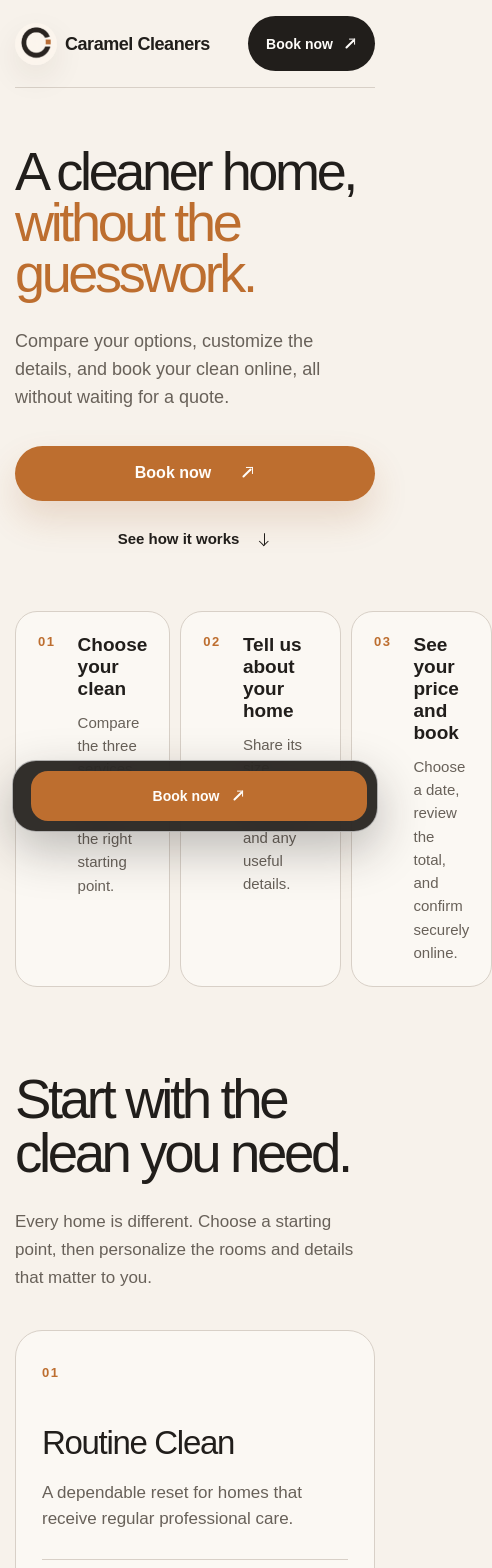
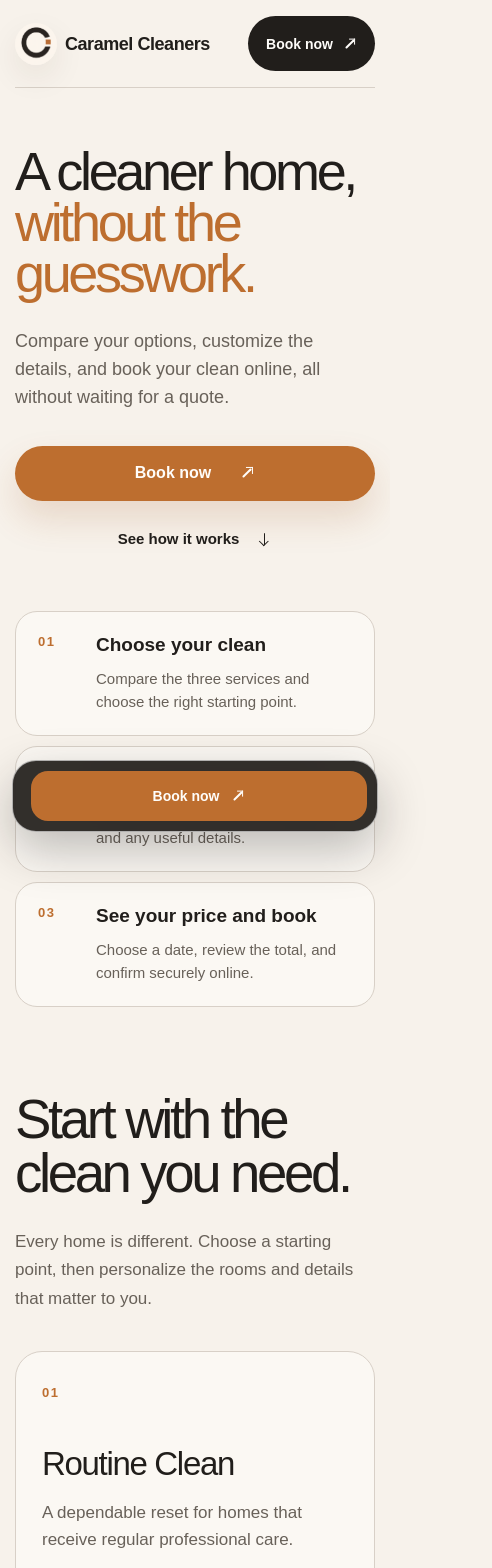
Before and after one commit to taherezm/caramel-cleaners, a Next.js app: page / in a window 390 px wide. Shown: the top 1568 px of the page, 492 px wide, since content can reach past the window. Built offline with nearby package versions, Linux system fonts and the light colour scheme.

Commit message:
Fix how-it-works layout on mobile

```diff
--- a/app/globals.css
+++ b/app/globals.css
@@ -17,11 +17,15 @@
 
 html {
   min-height: 100%;
+  max-width: 100%;
+  overflow-x: clip;
 }
 
 body {
   min-height: 100vh;
+  max-width: 100%;
   margin: 0;
+  overflow-x: clip;
   background: var(--paper);
   color: var(--ink);
   font-family: Arial, Helvetica, sans-serif;
@@ -481,6 +485,7 @@ summary:focus-visible {
   grid-template-columns: repeat(3, 1fr);
   margin: 0;
   padding: 0;
+  scroll-margin-top: 18px;
   list-style: none;
   border-top: 1px solid var(--line);
   border-bottom: 1px solid var(--line);
@@ -1001,11 +1006,14 @@ summary:focus-visible {
 
   .site-header {
     min-height: calc(88px + env(safe-area-inset-top));
+    grid-template-columns: minmax(0, 1fr) auto;
     gap: 14px;
     padding-top: env(safe-area-inset-top);
   }
 
   .brand {
+    width: auto;
+    min-width: 0;
     gap: 8px;
   }
 
@@ -1026,6 +1034,7 @@ summary:focus-visible {
   }
 
   .hero-copy {
+    min-width: 0;
     padding: 0 0 48px;
   }
 
@@ -1050,8 +1059,11 @@ summary:focus-visible {
   }
 
   .hero-actions .text-link {
+    width: 100%;
+    max-width: 100%;
     min-height: 48px;
     justify-content: center;
+    text-align: center;
   }
 
   .hero-brand-art {
@@ -1060,12 +1072,17 @@ summary:focus-visible {
 
   .process-steps {
     display: grid;
+    grid-template-columns: minmax(0, 1fr);
     gap: 10px;
+    width: 100%;
+    min-width: 0;
     border: 0;
   }
 
   .process-steps li {
     min-height: 0;
+    grid-template-columns: 36px minmax(0, 1fr);
+    min-width: 0;
     padding: 22px;
     border: 1px solid var(--line);
     border-radius: 22px;
@@ -1074,6 +1091,11 @@ summary:focus-visible {
 
   .process-steps li:last-child {
     border: 1px solid var(--line);
+  }
+
+  .process-steps h2,
+  .process-steps p {
+    overflow-wrap: anywhere;
   }
 
   .services-section {
```
Also changed, not shown: 1 other file (tests, documents, lock files or other folders).
